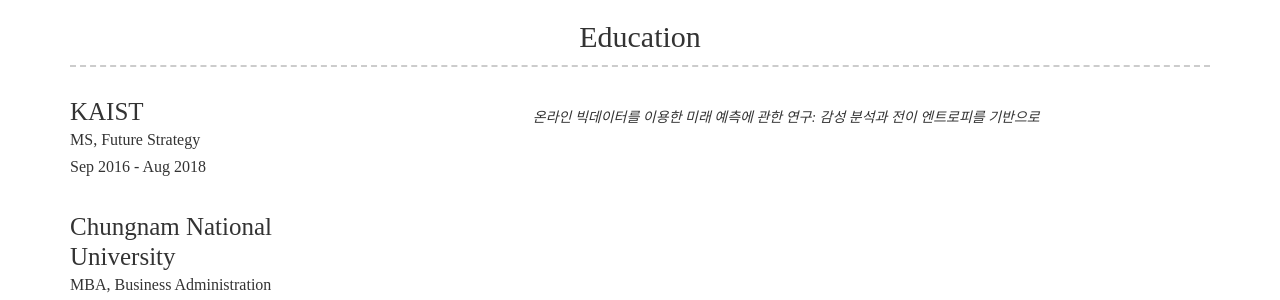
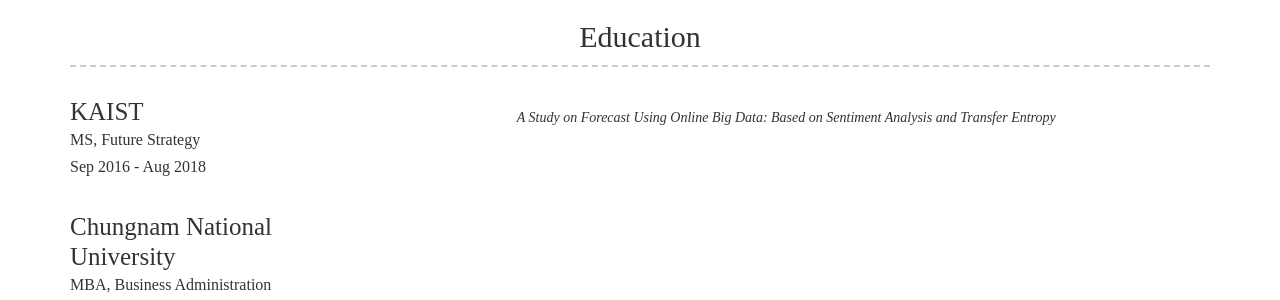
Before and after one commit to SeungbinBaik/SeungbinBaik.github.io, a Jekyll site: the page built from index.md, in a window 1280 px wide and 900 px high, scrolled down 1023 px. Shown: the part 150-450 px from the top of the window. Built offline with Jekyll 4.4.1, drawn with Linux system fonts in a browser that asks for light colours; nearby versions of some CDN libraries; some web fonts are replaced.

Commit message:
translate paper title

```diff
--- a/_config.yml
+++ b/_config.yml
@@ -107,7 +107,7 @@
         # quote: >
         #   Short institution or course description (optional)
         quote: >
-          온라인 빅데이터를 이용한 미래 예측에 관한 연구: 감성 분석과 전이 엔트로피를 기반으로
+          A Study on Forecast Using Online Big Data: Based on Sentiment Analysis and Transfer Entropy
       - layout: left
         title: Chungnam National University
         sub_title: MBA, Business Administration
```
Also changed, not shown: 1 other file.
